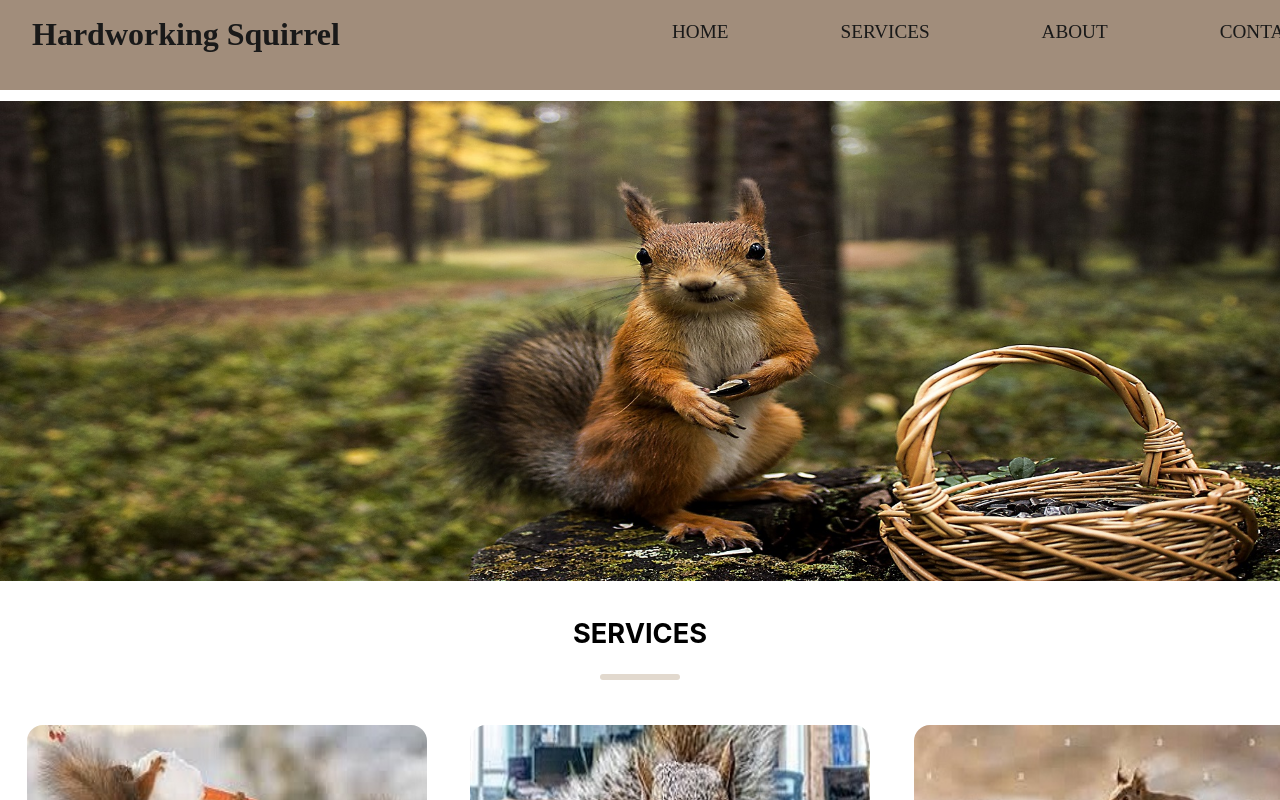
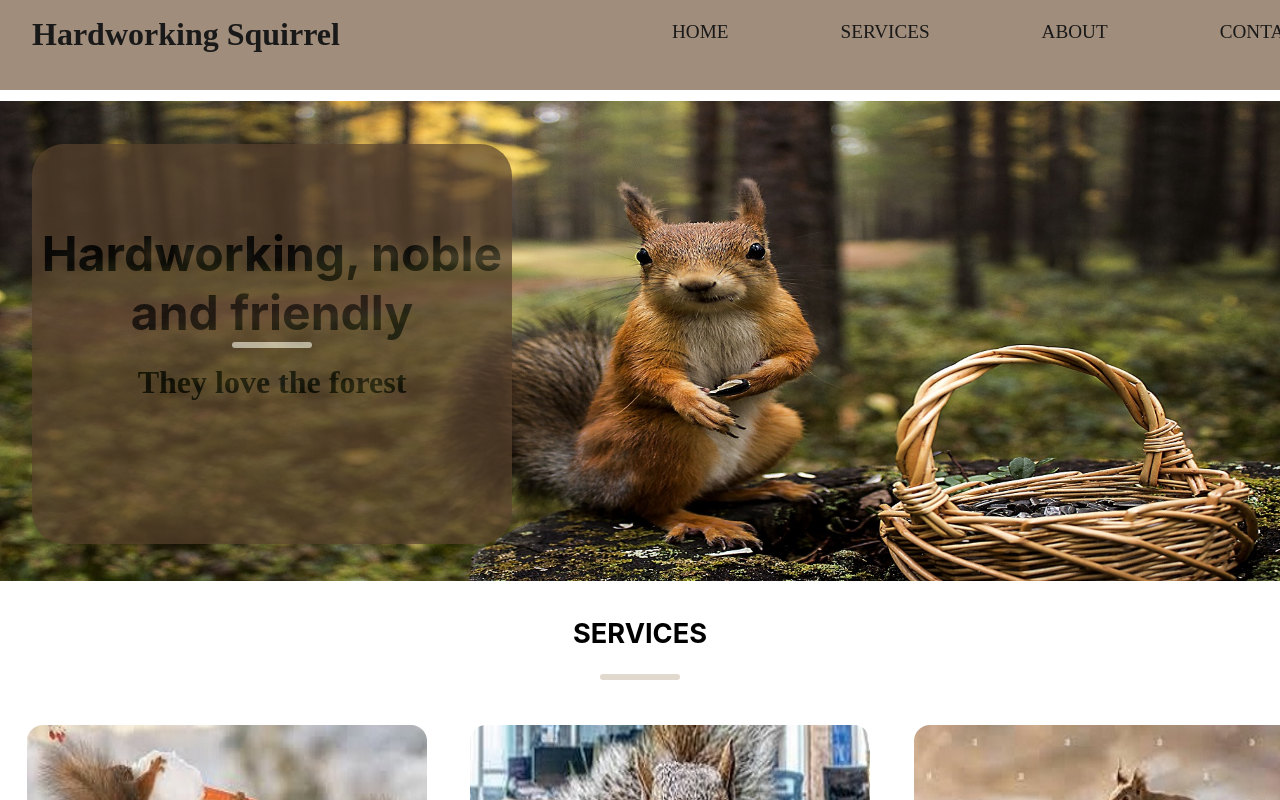
Before and after one commit to VaniaML/squirrel, a React (Create React App) app: page / in a window 1280 px wide. Shown: the top 800 px of the page. Built offline with nearby package versions, Linux system fonts and the light colour scheme.

Commit message:
Add files via upload

```diff
--- a/src/components/home/Home.jsx
+++ b/src/components/home/Home.jsx
@@ -1,4 +1,5 @@
 import React from 'react';
+import { createPortal } from 'react-dom';
 import style from './Home.module.css';
 import Ardillas from './ardillas.jpg';
 import Nieve from './nieve.jpg';
@@ -20,6 +21,15 @@ export default function Home() {
         <div className={style.Line1}>
         <hr className={style.Line}></hr>
         </div>
+
+        {createPortal(
+        <div className={style.HeroBlock}>
+        <h1 className={style.HeroText1}>Hardworking, noble and friendly</h1>
+		    <hr className={style.Line3}></hr>
+		    <h1 className={style.HeroText2}>They love the forest</h1>
+        </div>,
+        document.body
+  )}
         </div>
 
         <div className={style.LineContainer}>
--- a/src/components/home/Home.module.css
+++ b/src/components/home/Home.module.css
@@ -102,3 +102,37 @@
     border-radius: 2rem;
     border: 0;
   }
+
+  .HeroBlock {
+    margin: 1rem;
+    width: 30rem;
+    height: 25rem;
+    position: absolute;
+    top: 8rem;
+    left: 1rem;
+    border-radius: 2rem;
+    opacity: 0.7;
+    background-color: #5B442E;
+  }
+
+  .HeroText1 {
+    margin-top: 5rem;
+    text-align: center;
+    font-size: 3rem;
+  }
+
+  .Line3 {
+    width: 5rem;
+    margin: 0 auto;
+    border: none;
+    border-radius: 2rem;
+    height: .4rem;
+    background-color: #E2D9CE;
+  }
+
+  .HeroText2 {
+    margin-top: 1rem;
+    text-align: center;
+    font-size: 2rem;
+    font-family: cursive;
+  }
```
